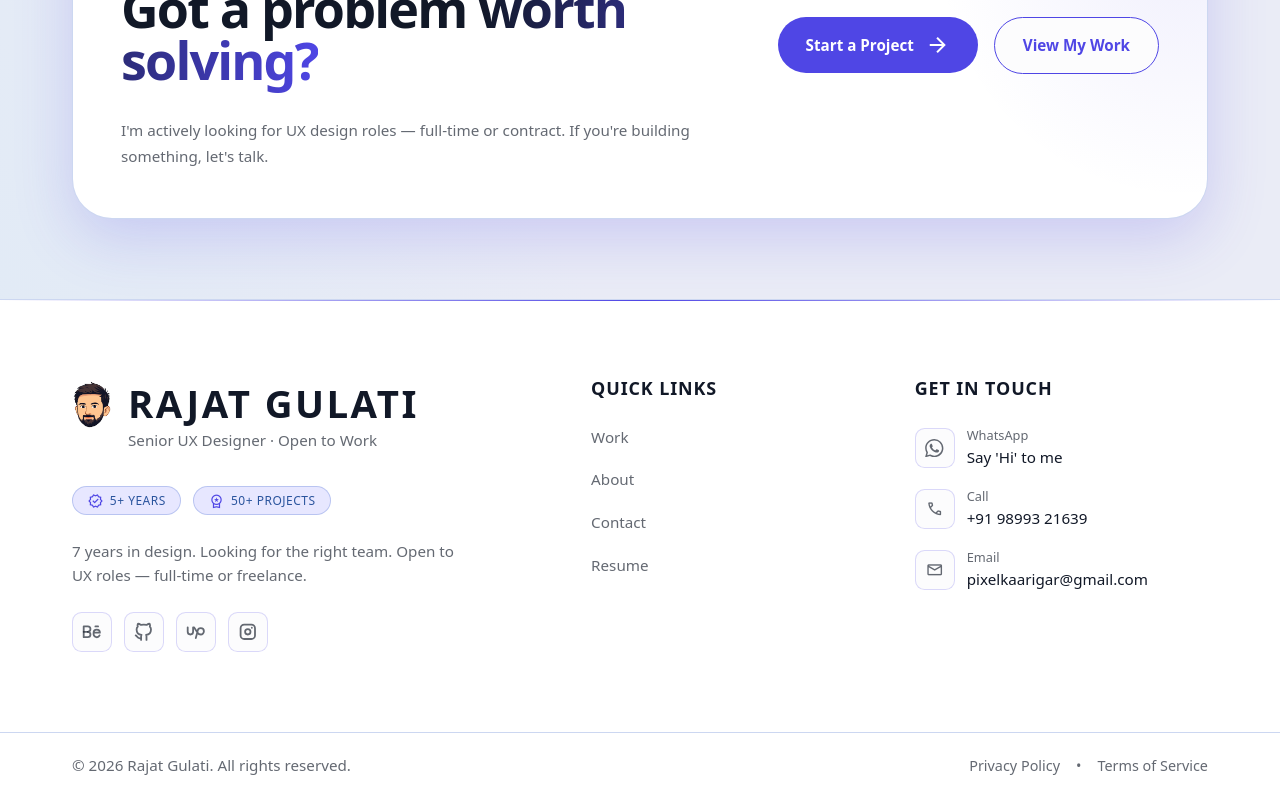
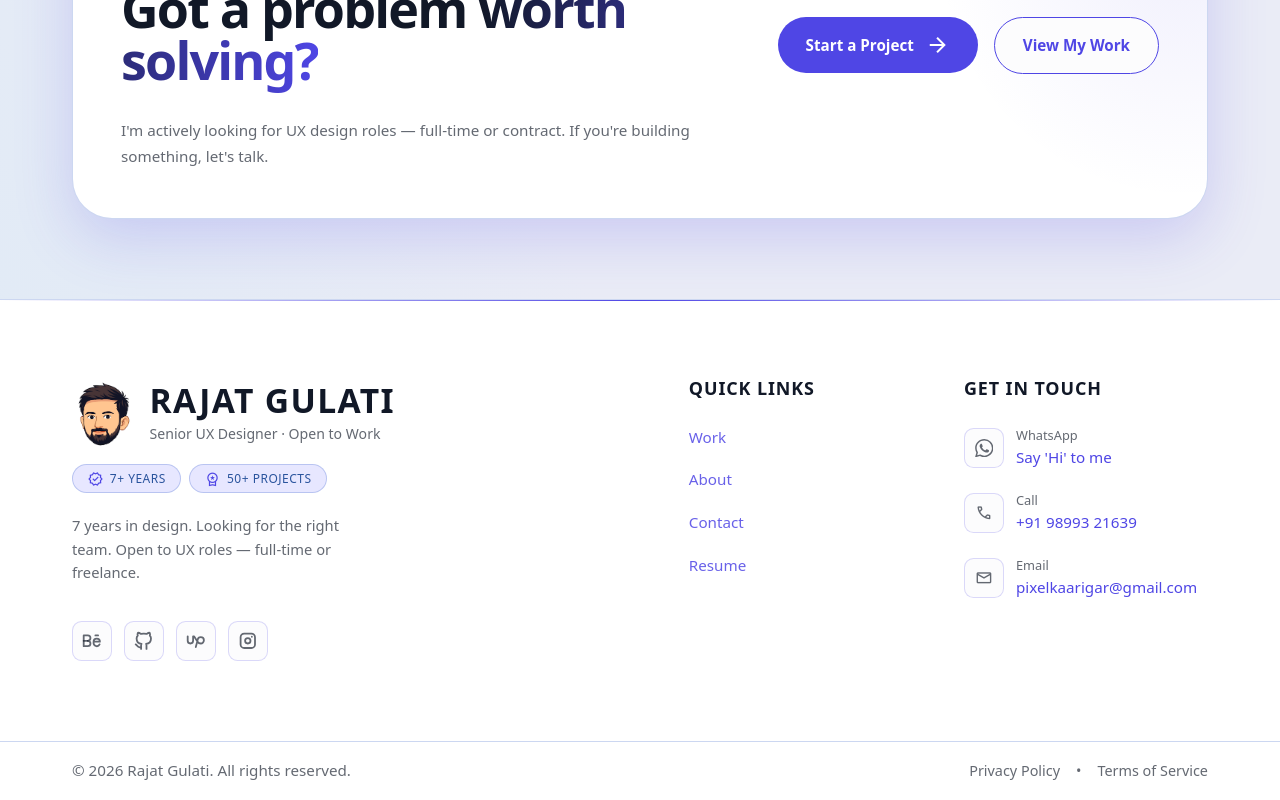
Before and after one commit to reactive-rajat/pixel_kaarigar, a React (Vite) app: page /work in a window 1280 px wide. Shown: the part 1627-2427 px from the top of the page. Built offline with nearby package versions, Linux system fonts and the light colour scheme.

Commit message:
feat: update portfolio with new resume and project assets, and redesign footer layout

```diff
--- a/index.html
+++ b/index.html
@@ -4,6 +4,11 @@
     <meta charset="UTF-8" />
     <meta name="viewport" content="width=device-width, initial-scale=1.0" />
     <link rel="icon" type="image/png" href="favicon.png">
+
+    <!-- Google Fonts -->
+    <link rel="preconnect" href="https://fonts.googleapis.com">
+    <link rel="preconnect" href="https://fonts.gstatic.com" crossorigin>
+
     <title>Pixel Kaarigar</title>
   </head>
   <body>
--- a/src/components/layout/Footer/Footer.css
+++ b/src/components/layout/Footer/Footer.css
@@ -1,10 +1,10 @@
 /* Pre-Footer CTA Section */
 
-footer .container{
+footer .container {
   padding: 0 var(--space-lg) 0;
 }
 
-.pre-footer-cta.container{
+.pre-footer-cta.container {
   padding: 5rem var(--space-lg) 0;
 }
 
@@ -33,8 +33,8 @@ footer .container{
 
 .footer-main {
   display: grid;
-  grid-template-columns: 2fr 1fr 1.5fr;
-  gap: 8rem;
+  grid-template-columns: 2.75fr 1fr 1.25fr;
+  gap: 5rem;
   padding-bottom: 5rem;
   align-items: start;
 }
@@ -47,45 +47,83 @@ footer .container{
 
 /* Brand Column */
 .footer-brand {
-  gap: 1.5rem;
-}
-
-.footer-logo {
-  display: grid;
-  gap: 0.5rem;
-}
-
-.footer-logo-img{
-  display: flex;
-  position: relative;
-  padding-left: 3.5em;
-  align-items: flex-start;
   gap: 1rem;
 }
 
-.footer-logo .logo-avatar{
-  position: absolute;
-  left: 0;
-  top: 0;
-  width: 2.5rem;
-  height: auto;
+/* Brand identity row: avatar left, name/tagline right */
+.footer-identity {
+  display: flex;
+  align-items: center;
+  gap: 0.85rem;
 }
 
-.footer-logo .brand-name {
-  letter-spacing: 0.15rem;
+.footer-avatar-wrap {
+  flex-shrink: 0;
+  width: 4rem;
+  height: 4.25rem;
+  display: flex;
+  align-items: center;
+  justify-content: center;
+}
+
+.footer-avatar {
+  width: 100%;
+  height: 100%;
+  object-fit: contain;
+}
+
+.footer-identity-text {
+  display: flex;
+  flex-direction: column;
+  gap: 0.15rem;
+}
+
+.footer-logo .brand-name,
+.footer-identity-text .brand-name {
+  font-size: 2.1rem;
+  font-weight: 700;
+  letter-spacing: 0.04em;
+  text-transform: uppercase;
   margin: 0;
-  font-size: 2.4rem;
-  line-height: 1.2;
+  line-height: 1.15;
 }
 
 .brand-tagline {
   color: var(--color-text-muted);
-  margin-top: 0.15rem;
+  font-size: 0.88rem;
+  margin: 0;
+}
+
+.footer-bio-badges-row {
+  display: flex;
+  align-items: flex-start;
+  gap: 1.5rem;
+  justify-content: space-between;
+}
+
+.footer-bio-column {
+  display: flex;
+  flex-direction: column;
+  gap: 1.25rem;
 }
 
 .footer-bio {
   line-height: 1.6;
   color: var(--color-text-muted);
+  font-size: 0.92rem;
+  max-width: 35ch;
+  margin: 0.35rem 0 1.25rem;
+}
+
+.footer-badge-list {
+  flex-shrink: 0;
+  list-style: none;
+  margin: 0;
+  padding: 0;
+  display: flex;
+  flex-direction: row;
+  flex-wrap: wrap;
+  gap: 0.5rem;
 }
 
 .social-links {
@@ -146,37 +184,38 @@ footer .container{
   display: flex;
   align-items: center;
   gap: 0.5rem;
-  color: var(--color-text-muted);
+  color: var(--color-primary);
   font-size: 0.95rem;
   font-weight: 500;
   transition: all 0.3s ease;
   width: fit-content;
   position: relative;
+  opacity: 0.85;
+  padding-left: 0;
 }
 
-.footer-nav-link .material-symbols-outlined {
-  font-size: 1rem;
+.footer-nav-link::after {
+  content: "arrow_forward";
+  font-family: 'Material Symbols Outlined', sans-serif;
+  font-size: 1.1rem;
+  opacity: 0;
+  transform: translateX(-5px);
   transition: all 0.3s ease;
-  opacity: 0;
-  width: 0;
-  position: absolute;
-  left: -2.5rem;
-  transition: all 0.3s ease;
+  font-weight: 400;
 }
 
 .footer-nav-link:hover {
   color: var(--color-primary);
-  transition: color 0.3s ease;
+  opacity: 1;
+  padding-left: 0.5rem;
 }
 
-.footer-nav-link:hover .material-symbols-outlined {
+.footer-nav-link:hover::after {
   opacity: 1;
-  width: 1rem;
-  left: -1.25rem;
-  transition: all 0.3s ease;
+  transform: translate(0, 1px);
 }
 
-.quick-link-label{
+.quick-link-label {
   padding: 0.5rem 0;
 }
 
@@ -184,7 +223,7 @@ footer .container{
 .contact-methods {
   display: flex;
   flex-direction: column;
-  gap: var(--space-4);
+  gap: 1.25rem;
   padding-top: 0.5rem;
 }
 
@@ -216,12 +255,12 @@ footer .container{
   transition: all 0.3s ease;
 }
 
-.contact-method:hover .contact-value{
+.contact-method:hover .contact-value {
   color: var(--color-primary);
   transition: all 0.3s ease;
 }
 
-.contact-method:hover .contact-icon{
+.contact-method:hover .contact-icon {
   border-color: var(--color-primary);
   background: var(--color-primary-10);
   transform: translateX(-2px);
@@ -229,7 +268,7 @@ footer .container{
 }
 
 .contact-method:hover .contact-icon .material-symbols-outlined,
-.contact-method:hover .contact-icon .footer-icon{
+.contact-method:hover .contact-icon .footer-icon {
   color: var(--color-primary);
 }
 
@@ -247,7 +286,7 @@ footer .contact-info {
 }
 
 .contact-value {
-  color: var(--color-text);
+  color: var(--color-primary);
   font-size: 0.95rem;
   font-weight: 500;
 }
@@ -329,9 +368,9 @@ footer .contact-info {
 
 /* Footer Bottom */
 .footer-bottom {
-  padding: var(--space-5) var(--space-lg) 0;
+  padding: var(--space-4) var(--space-lg);
   border-top: 1px solid var(--color-border);
-  margin: 0 0 var(--space-4) 0;
+  margin: 0;
 }
 
 .footer-meta {
--- a/src/components/layout/Footer/Footer.jsx
+++ b/src/components/layout/Footer/Footer.jsx
@@ -54,7 +54,16 @@ const Footer = () => {
     switch (name) {
       case "Behance":
         return (
-          <svg viewBox="0 0 24 24" width="24" height="24" fill="none" stroke="currentColor" strokeWidth="2" strokeLinecap="round" strokeLinejoin="round">
+          <svg
+            viewBox="0 0 24 24"
+            width="24"
+            height="24"
+            fill="none"
+            stroke="currentColor"
+            strokeWidth="2"
+            strokeLinecap="round"
+            strokeLinejoin="round"
+          >
             <path d="M3 18v-12h4.5a3 3 0 0 1 0 6a3 3 0 0 1 0 6h-4.5" />
             <path d="M3 12l4.5 0" />
             <path d="M14 13h7a3.5 3.5 0 0 0 -7 0v2a3.5 3.5 0 0 0 6.64 1" />
@@ -63,19 +72,46 @@ const Footer = () => {
         );
       case "GitHub":
         return (
-          <svg viewBox="0 0 24 24" width="24" height="24" fill="none" stroke="currentColor" strokeWidth="2" strokeLinecap="round" strokeLinejoin="round">
+          <svg
+            viewBox="0 0 24 24"
+            width="24"
+            height="24"
+            fill="none"
+            stroke="currentColor"
+            strokeWidth="2"
+            strokeLinecap="round"
+            strokeLinejoin="round"
+          >
             <path d="M9 19c-4.3 1.4 -4.3 -2.5 -6 -3m12 5v-3.5c0 -1 .1 -1.4 -.5 -2c2.8 -.3 5.5 -1.4 5.5 -6a4.6 4.6 0 0 0 -1.3 -3.2a4.2 4.2 0 0 0 -.1 -3.2s-1.1 -.3 -3.5 1.3a12.3 12.3 0 0 0 -6.2 0c-2.4 -1.6 -3.5 -1.3 -3.5 -1.3a4.2 4.2 0 0 0 -.1 3.2a4.6 4.6 0 0 0 -1.3 3.2c0 4.6 2.7 5.7 5.5 6c-.6 .6 -.6 1.2 -.5 2v3.5" />
           </svg>
         );
       case "Upwork":
         return (
-          <svg viewBox="0 0 24 24" width="24" height="24" fill="none" stroke="currentColor" strokeWidth="2" strokeLinecap="round" strokeLinejoin="round">
+          <svg
+            viewBox="0 0 24 24"
+            width="24"
+            height="24"
+            fill="none"
+            stroke="currentColor"
+            strokeWidth="2"
+            strokeLinecap="round"
+            strokeLinejoin="round"
+          >
             <path d="M3 7v5a3 3 0 0 0 6 0v-5h1l4 6c.824 1.319 1.945 2 3.5 2a3.5 3.5 0 0 0 0 -7c-2.027 0 -3.137 1 -3.5 3c-.242 1.33 -.908 4 -2 8" />
           </svg>
         );
       case "Instagram":
         return (
-          <svg viewBox="0 0 24 24" width="24" height="24" fill="none" stroke="currentColor" strokeWidth="2" strokeLinecap="round" strokeLinejoin="round">
+          <svg
+            viewBox="0 0 24 24"
+            width="24"
+            height="24"
+            fill="none"
+            stroke="currentColor"
+            strokeWidth="2"
+            strokeLinecap="round"
+            strokeLinejoin="round"
+          >
             <path d="M4 8a4 4 0 0 1 4 -4h8a4 4 0 0 1 4 4v8a4 4 0 0 1 -4 4h-8a4 4 0 0 1 -4 -4l0 -8" />
             <path d="M9 12a3 3 0 1 0 6 0a3 3 0 0 0 -6 0" />
             <path d="M16.5 7.5v.01" />
@@ -120,7 +156,8 @@ const Footer = () => {
   return (
     <>
       {/* CTA Section before footer */}
-      {location.pathname !== "/contact" && !location.pathname.startsWith("/project") && (
+      {location.pathname !== "/contact" &&
+        !location.pathname.startsWith("/project") && (
           <section className="pre-footer-cta container">
             <div className="container-lg">
               <div className="card card-1 card-lg flex lg:flex-row flex-col lg:items-center items-stretch justify-between gap-12 overflow-hidden relative shadow-[0_20px_60px_var(--color-primary-glow)]">
@@ -133,11 +170,16 @@ const Footer = () => {
                     Got a problem{" "}
                     <span className="text-gradient">worth solving?</span>
                   </h2>
-                <p className="text-[var(--color-text-muted)] leading-relaxed mt-2">I'm actively looking for UX design roles — full-time or contract. If you're building something, let's talk.
+                  <p className="text-[var(--color-text-muted)] leading-relaxed mt-2">
+                    I'm actively looking for UX design roles — full-time or
+                    contract. If you're building something, let's talk.
                   </p>
                 </div>
                 <div className="flex flex-col lg:flex-row items-stretch lg:items-center justify-center gap-4 shrink-0 relative z-10 w-full lg:w-auto">
-                <Link to="/contact" className="btn btn-primary justify-center">
+                  <Link
+                    to="/contact"
+                    className="btn btn-primary justify-center"
+                  >
                     <span>Start a Project</span>
                     <span className="material-symbols-outlined right-fix">
                       arrow_forward
@@ -153,39 +195,52 @@ const Footer = () => {
         )}
 
       {/* Main Footer */}
-      <footer className={`site-footer card-2 ${location.pathname !== "/contact" && !location.pathname.startsWith("/project") ? "mt-20" : "mt-0"}`} aria-label="Site footer">
+      <footer
+        className={`site-footer card-2 ${location.pathname !== "/contact" && !location.pathname.startsWith("/project") ? "mt-20" : "mt-0"}`}
+        aria-label="Site footer"
+      >
         <div className="container-lg">
           <div className="footer-main">
             {/* Column 1: Brand & Social */}
             <div className="footer-col footer-brand">
-              <div className="footer-logo">
-                <div className="footer-logo-img">
+              {/* Avatar left + Name/Tagline right */}
+              <div className="footer-identity">
+                <div className="footer-avatar-wrap">
                   <img
                     src="/assets/brand/avatar.png"
-                    alt="Avatar"
-                    className="logo-avatar"
+                    alt="Rajat Gulati"
+                    className="footer-avatar"
                   />
-                  <div>
-                    <h3 className="brand-name">Rajat Gulati</h3>
+                </div>
+                <div className="footer-identity-text">
+                  <h3 className="brand-name">RAJAT GULATI</h3>
                   <p className="brand-tagline">Senior UX Designer · Open to Work</p>
                 </div>
               </div>
-              </div>
-              <div className="footer-badges">
+
+              {/* Badges row right below name */}
+              <ul className="footer-badge-list">
+                <li>
                   <div className="pill footer-badge">
                     <span className="material-symbols-outlined">verified</span>
-                  <span>5+ Years</span>
+                    <span>7+ Years</span>
                   </div>
+                </li>
+                <li>
                   <div className="pill footer-badge">
-                  <span className="material-symbols-outlined">
-                    workspace_premium
-                  </span>
+                    <span className="material-symbols-outlined">workspace_premium</span>
                     <span>50+ Projects</span>
                   </div>
-              </div>
+                </li>
+              </ul>
+
+              {/* Bio */}
               <p className="footer-bio">
-                7 years in design. Looking for the right team. Open to UX roles — full-time or freelance.
+                7 years in design. Looking for the right team. Open to UX roles
+                — full-time or freelance.
               </p>
+
+              {/* Social Icons */}
               <div className="social-links">
                 {socialLinks.map(({ label, href, icon }) => (
                   <a
@@ -208,9 +263,6 @@ const Footer = () => {
               <nav className="footer-nav">
                 {quickLinks.map(({ label, href }) => (
                   <a key={label} href={href} className="footer-nav-link">
-                    <span className="material-symbols-outlined">
-                      arrow_forward
-                    </span>
                     <span className="quick-link-label">{label}</span>
                   </a>
                 ))}
--- a/src/components/layout/Navbar/Navbar.css
+++ b/src/components/layout/Navbar/Navbar.css
@@ -43,7 +43,7 @@
         }
 
         .logo-text {
-          font-weight: 800;
+          font-weight: 700;
           font-size: 0.95rem;
           letter-spacing: -0.02em;
         }
--- a/src/data/about.js
+++ b/src/data/about.js
@@ -3,9 +3,9 @@ export const aboutSkills = [
   { name: "Prototyping", icon: "architecture" },
   { name: "Design Systems", icon: "layers" },
   { name: "Visual Design", icon: "palette" },
-  { name: "React.js", icon: "code_blocks" },
-  { name: "Tailwind", icon: "style" },
-  { name: "Javascript", icon: "data_object" },
+  { name: "Wireframing", icon: "view_quilt" },
+  { name: "Accessibility", icon: "accessibility_new" },
+  { name: "User Research", icon: "person_search" },
   { name: "HTML/CSS", icon: "code" },
 ];
 
--- a/src/data/projects.js
+++ b/src/data/projects.js
@@ -72,23 +72,16 @@ const projectEntries = [
     category: ["UI & Dev"],
   },
   {
-    title: "Graphic & Marketing Design",
+    title: "Amazon Product Listing — Zalvio Kitchen",
     projectType: "case-study",
     folder: "graphic-design",
     description: "A consolidated archive of branding, social media overhauls, print, and packaging design across multiple clients.",
+    primaryButton: {
+      label: "View on Behance",
+      url: "https://www.behance.net/gallery/251297019/Amazon-Product-Listing-Design-Zalvio-Kitchen"
+    },
     image: "/assets/projects/thumbnails/graphic_design_thumbnail.png",
     tags: ["BRANDING", "SOCIAL MEDIA", "PRINT"],
-    size: "small",
-    category: ["Creative"],
-  },
-  {
-    title: "Wedding Invite",
-    projectType: "motion",
-    folder: "wedding-invite",
-    description:
-      "A custom animated wedding invitation video created for a special celebration.",
-    image: "/assets/projects/thumbnails/harshit_himanshi_invite.mp4",
-    tags: ["VIDEO", "INVITATION"],
     size: "small",
     category: ["Creative"],
   },
--- a/src/pages/Home/Home.jsx
+++ b/src/pages/Home/Home.jsx
@@ -369,6 +369,7 @@ const Home = ({ setActivePage }) => {
                 <motion.div
                   key={skill.name}
                   className="card card-2 card-md card-hover text-center items-center justify-center"
+                  style={{paddingLeft: "16px", paddingRight: "16px"}}
                   initial={{ opacity: 0, y: 20 }}
                   whileInView={{ opacity: 1, y: 0 }}
                   viewport={{ once: true, amount: 0.1 }}
```
Also changed, not shown: public/assets/projects/thumbnails/graphic_design_thumbnail.png (added), 1 other file (tests, documents, lock files or other folders). Lines whose indentation alone changed are shown as unchanged.
